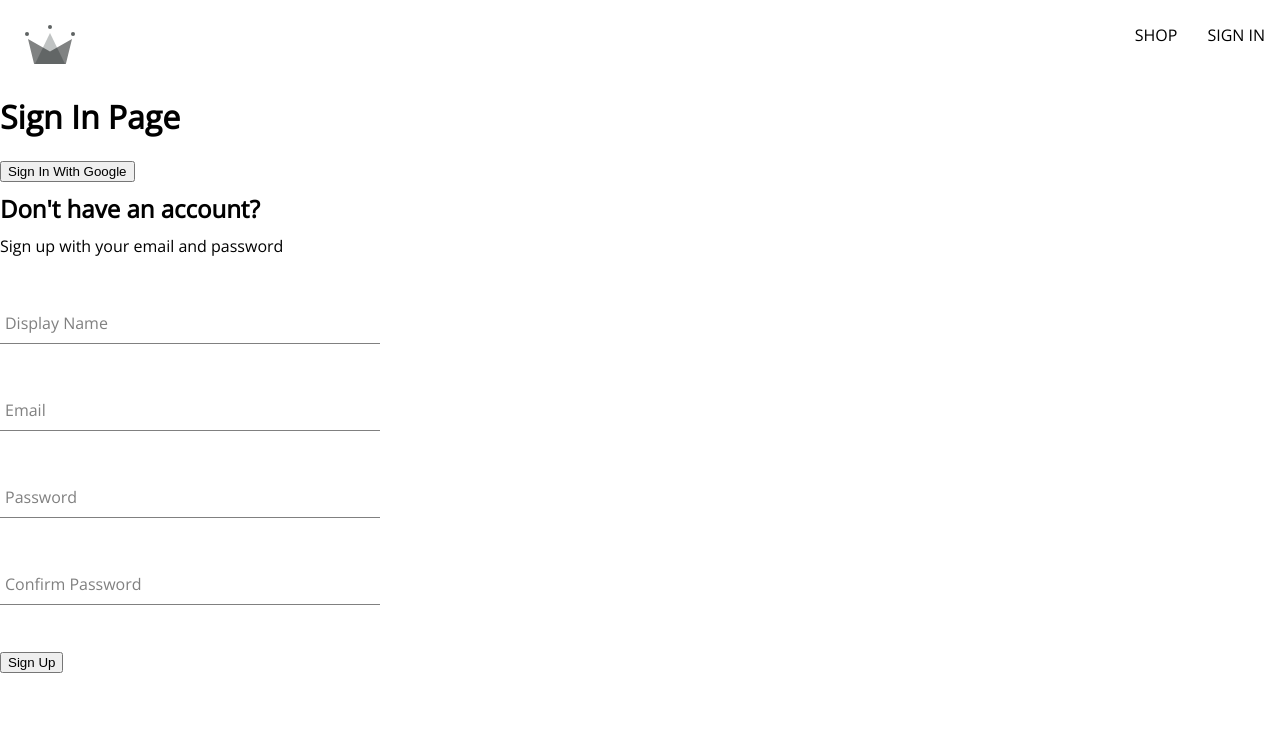
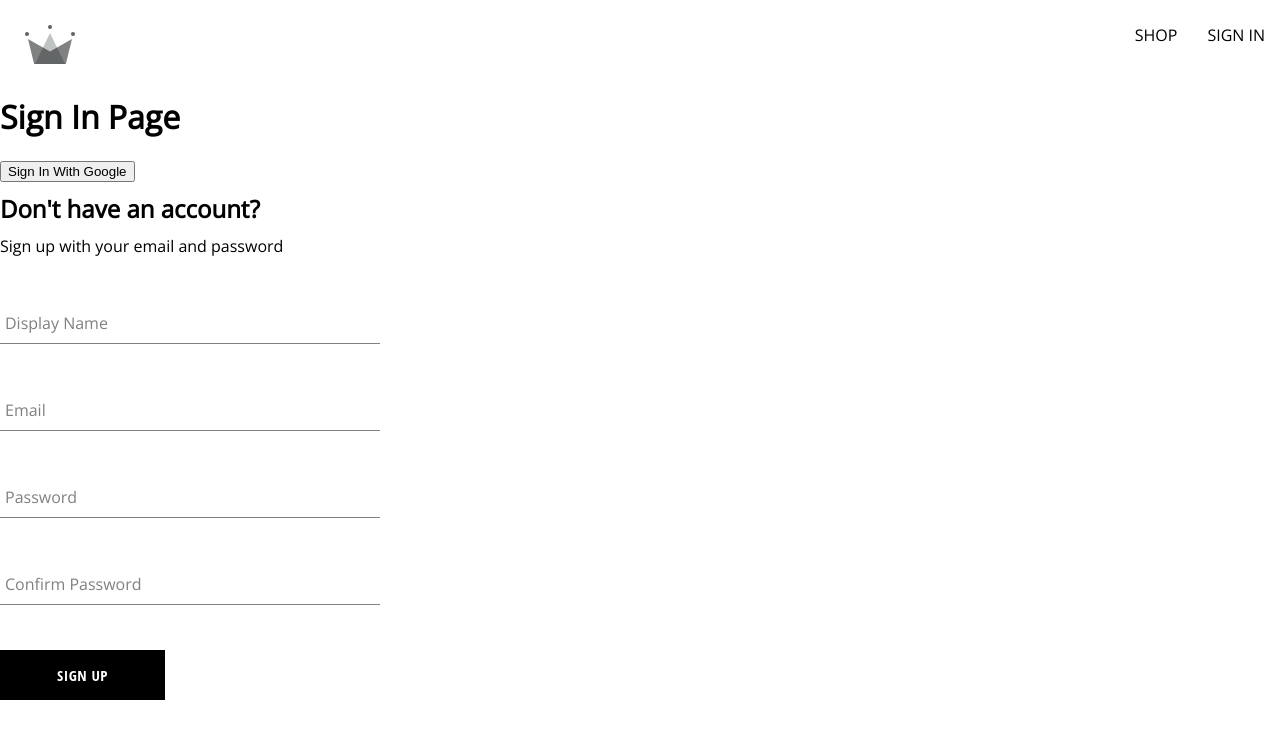
Before and after one commit to andreea-stoenescu/crwn-clothing, a React (Create React App) app: page /sign-in in a window 1280 px wide. Shown: the top 738 px of the page. Built offline with nearby package versions, Linux system fonts and the light colour scheme.

Commit message:
add a custom button component and style it

```diff
--- /dev/null
+++ b/src/components/button/button.component.jsx
@@ -0,0 +1,19 @@
+import './button.styles.scss';
+
+const BUTTON_TYPE_CLASSES = {
+  google: "google-sign-in",
+  inverted: "inverted",
+};
+
+const Button = ({ children, buttonType, ...otherProps }) => {
+  return (
+    <button
+      className={`button-container ${BUTTON_TYPE_CLASSES[buttonType]}`}
+      {...otherProps}
+    >
+      {children}
+    </button>
+  );
+};
+
+export default Button;
--- /dev/null
+++ b/src/components/button/button.styles.scss
@@ -0,0 +1,41 @@
+.button-container {
+  min-width: 165px;
+  width: auto;
+  height: 50px;
+  letter-spacing: 0.5px;
+  line-height: 50px;
+  padding: 0 35px 0 35px;
+  font-size: 15px;
+  background-color: black;
+  color: white;
+  text-transform: uppercase;
+  font-family: "Open Sans Condensed";
+  font-weight: bolder;
+  border: none;
+  cursor: pointer;
+  display: flex;
+  justify-content: center;
+  &:hover {
+    background-color: white;
+    color: black;
+    border: 1px solid black;
+  }
+  &.google-sign-in {
+    background-color: #4285f4;
+    color: white;
+    &:hover {
+      background-color: #357ae8;
+      border: none;
+    }
+  }
+  &.inverted {
+    background-color: white;
+    color: black;
+    border: 1px solid black;
+    &:hover {
+      background-color: black;
+      color: white;
+      border: none;
+    }
+  }
+}
--- a/src/components/sign-up-form/sign-up-form.component.jsx
+++ b/src/components/sign-up-form/sign-up-form.component.jsx
@@ -4,6 +4,7 @@
   createUserDocumentFromAuth,
 } from "../../utils/firebase/firebase.utils";
 import FormInput from "../form-input/form-input.component";
+import Button from "../button/button.component";
 import "./sign-up-form.styles.scss";
 
 const defaultFormFields = {
@@ -86,7 +87,7 @@
           value={confirmPassword}
         />
 
-        <button type="submit">Sign Up</button>
+        <Button type="submit">Sign Up</Button>
       </form>
     </div>
   );
```
